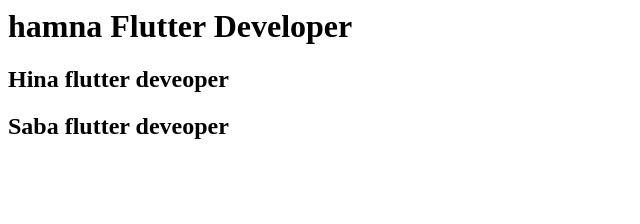
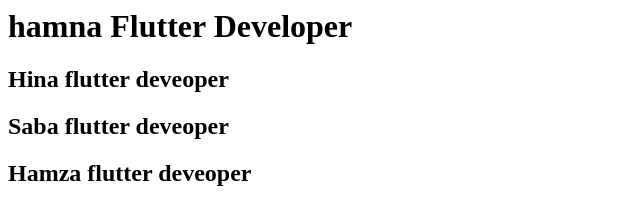
Before and after one commit to MianJawadAhmad/Test2-Flutter-Class, a plain HTML site: page index.html in a window 1280 px wide. Shown: the whole page, without its empty margins (0-640 px from the left). Drawn offline with Linux system fonts and the light colour scheme.

Commit message:
Hamza Contribution

```diff
--- a/index.html
+++ b/index.html
@@ -7,5 +7,6 @@
         <h1> hamna Flutter Developer</h1>
         <h2> Hina flutter deveoper </h2>
         <h2> Saba flutter deveoper </h2>
+        <h2> Hamza flutter deveoper </h2>
     </body>
 </html>
```
